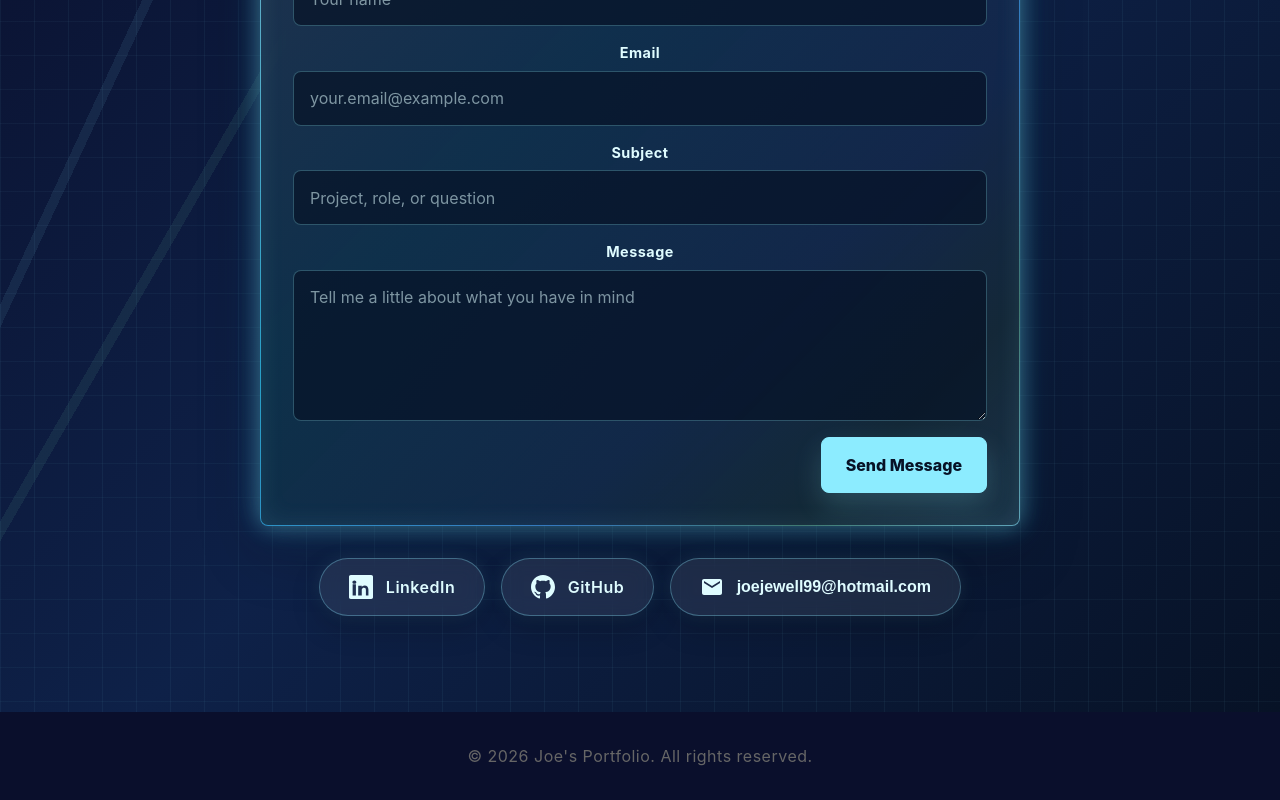
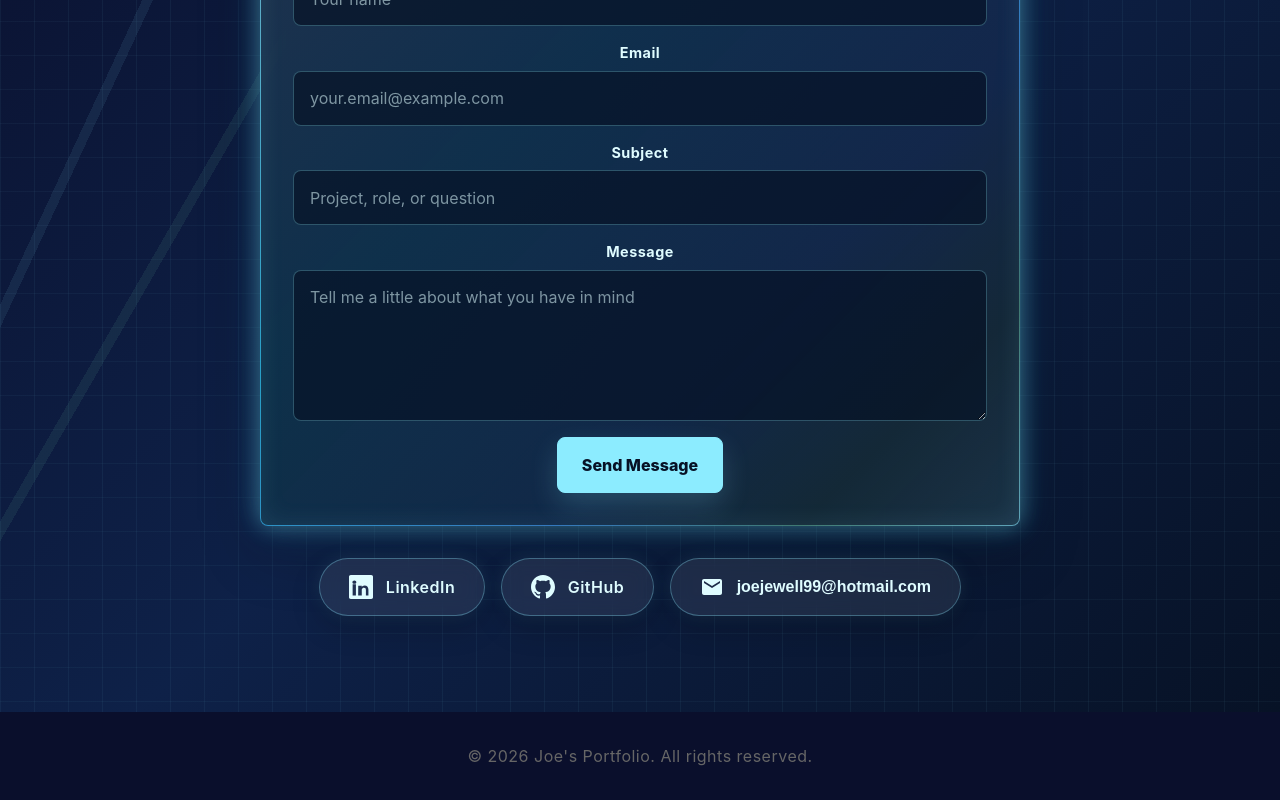
Before and after one commit to joejewell99/Portfolio-Project, a React (Vite) app: page / in a window 1280 px wide. Shown: the part 4825-5625 px from the top of the page. Built offline with nearby package versions, Linux system fonts and the light colour scheme; no server answers.

Commit message:
fixed alignment issue with the contact page

```diff
--- a/src/components/Contact.css
+++ b/src/components/Contact.css
@@ -186,7 +186,7 @@
 }
 
 .send-button {
-  justify-self: end;
+  justify-self: center;
   padding: 0.95rem 1.5rem;
   background: #8cecff;
   color: #071226;
```
